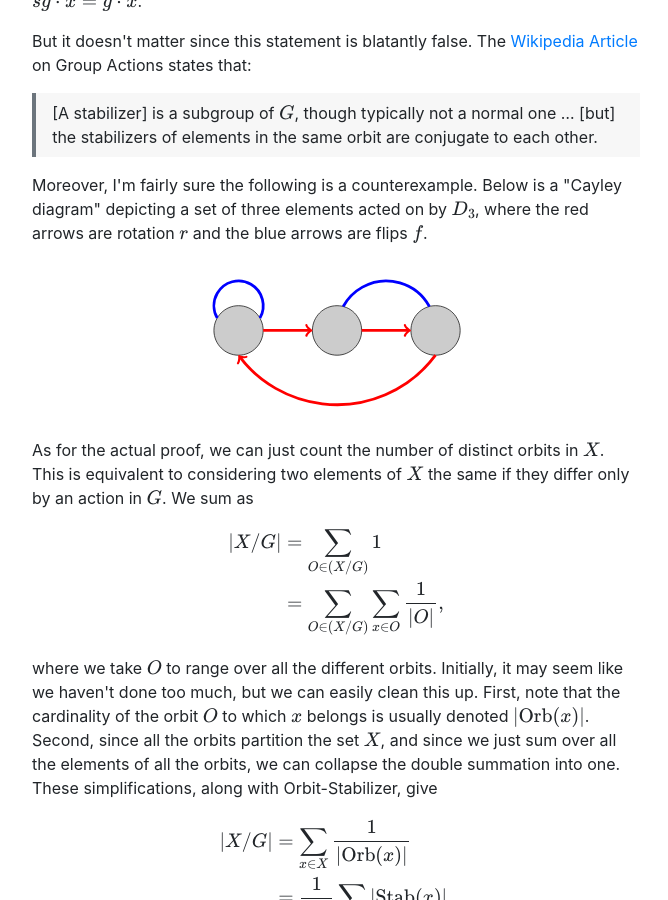
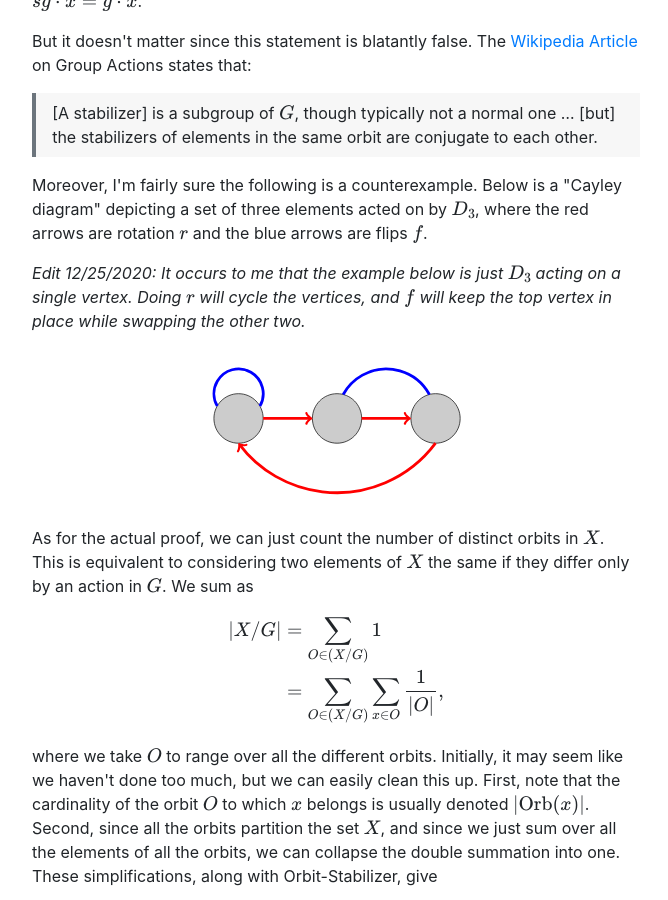
Before and after one commit to ammrat13/ammrat13.github.io, a Jekyll site: the page built from _posts/2020-12-13-polya_enumeration_proof.md, in a window 1280 px wide and 900 px high, scrolled down 3188 px. Shown: the whole window, without its empty margins (304-972 px from the left). Built offline with Jekyll 4.4.1, drawn with Linux system fonts in a browser that asks for light colours; nearby versions of some CDN libraries; our own code applies the rules of GitHub Pages for plain Markdown files.

Commit message:
Edit on 12/13

```diff
--- a/_posts/2020-12-13-polya_enumeration_proof.md
+++ b/_posts/2020-12-13-polya_enumeration_proof.md
@@ -129,6 +129,10 @@ on Group Actions states that:
 Moreover, I'm fairly sure the following is a counterexample. Below is a "Cayley
 diagram" depicting a set of three elements acted on by @@D_3@@, where the red
 arrows are rotation @@r@@ and the blue arrows are flips @@f@@.
+
+*Edit 12/25/2020: It occurs to me that the example below is just @@D_3@@ acting
+on a single vertex. Doing @@r@@ will cycle the vertices, and @@f@@ will keep the
+top vertex in place while swapping the other two.*
 ![An example of a set with nonequal stabilizers](/assets/2020/12/13/stabilizer_nonnormal.svg)
 
 As for the actual proof, we can just count the number of distinct orbits in
```
